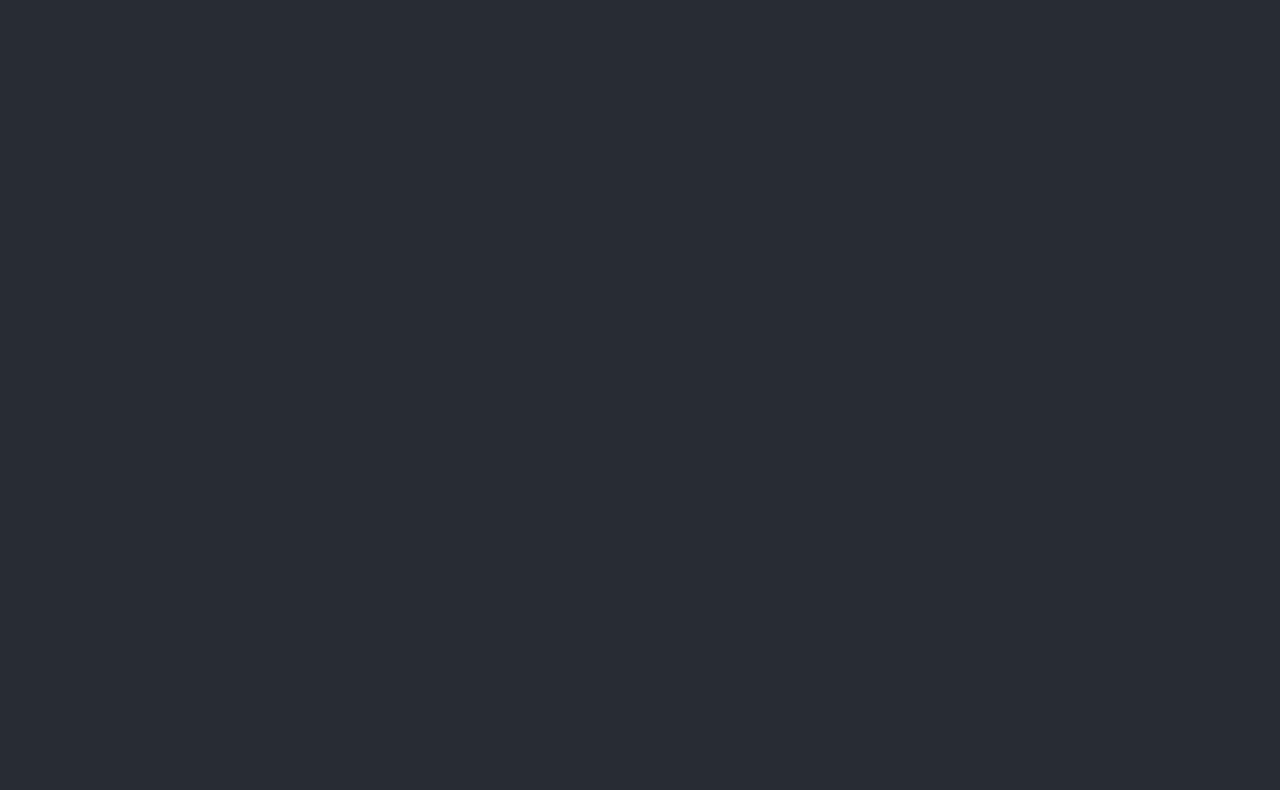
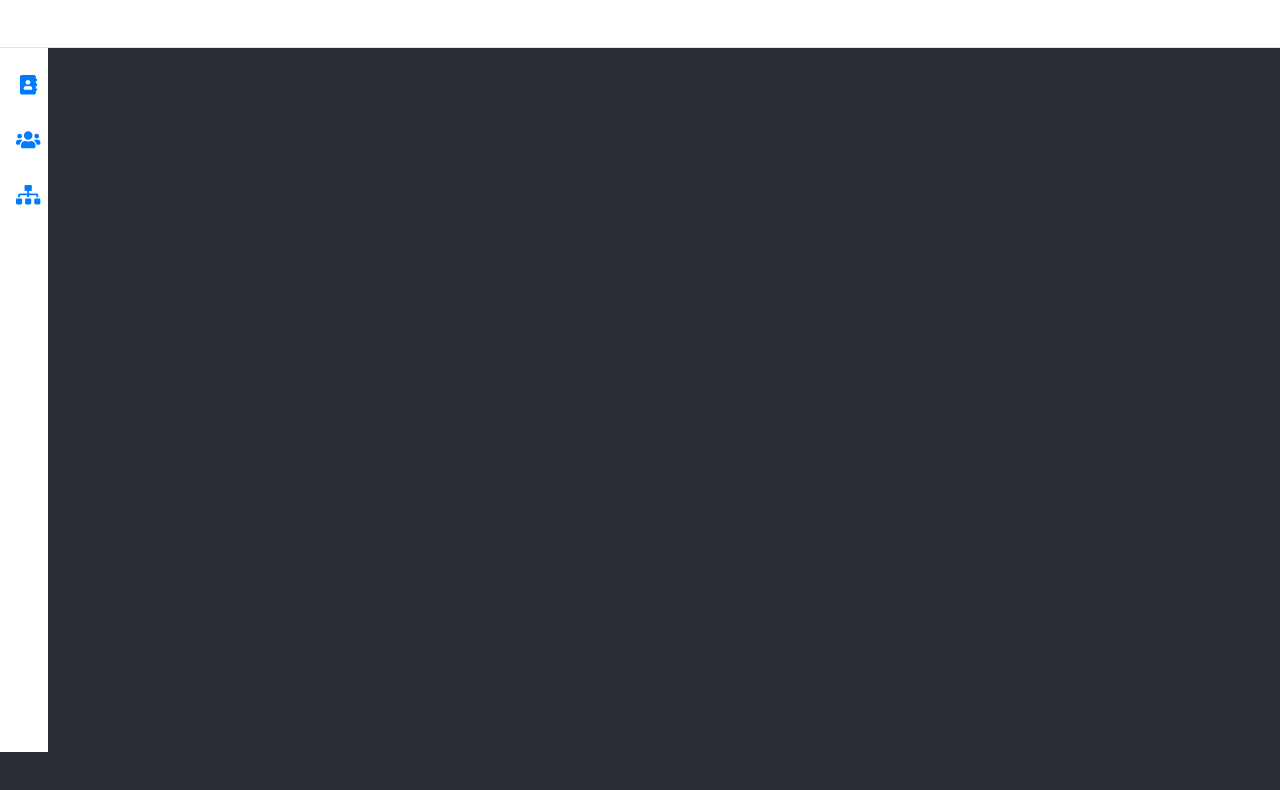
Before and after one commit to benesvoj/snhwebapp_4, a React (Create React App) app: page / in a window 1280 px wide. Shown: the top 790 px of the page. Built offline with nearby package versions, Linux system fonts and the light colour scheme.

Commit message:
added sidebar menu

```diff
--- a/package.json
+++ b/package.json
@@ -3,10 +3,15 @@
   "version": "0.1.0",
   "private": true,
   "dependencies": {
+    "@fortawesome/fontawesome-svg-core": "^1.2.35",
+    "@fortawesome/free-solid-svg-icons": "^5.15.3",
+    "@fortawesome/react-fontawesome": "^0.1.14",
     "@testing-library/jest-dom": "^5.12.0",
     "@testing-library/react": "^11.2.7",
     "@testing-library/user-event": "^12.8.3",
+    "bootstrap": "^4.6.0",
     "react": "^17.0.2",
+    "react-bootstrap": "^1.6.0",
     "react-dom": "^17.0.2",
     "react-scripts": "4.0.3",
     "web-vitals": "^1.1.2"
--- a/src/App.css
+++ b/src/App.css
@@ -1,7 +1,110 @@
-.App {
+html {
+  line-height: 1.15;
+  text-size-adjust: 100%;
+}
+
+body {
+  color: rgb(9, 30, 66);
+  font-family: Roboto, sans-serif;
+  font-size: 14px;
+  font-weight: normal;
+  line-height: 1.34;
+  background-color: rgb(255, 255, 255);
+  letter-spacing: 0.16px;
+  overflow-x: hidden;
+  overscroll-behavior-y: none;
+  font-style: normal;
+}
+
+.app-container {
   background-color: #282c34;
   min-height: 100vh;
   display: flex;
   font-size: calc(10px + 2vmin);
   color: white;
+  overflow: hidden;
+  padding: 0px;
 }
+
+/** TOP NAVIGACE **/
+.navigation-top {
+  width: 100%;
+  height: 48px;
+  display: flex;
+  position: fixed;
+  background-color: rgb(255, 255, 255);
+  box-shadow: rgb(223 225 230) 0px -1px 0px inset;
+  z-index: initial;
+}
+
+.navigation-top-logo {
+  cursor: pointer;
+  height: 48px;
+  width: 48px;
+  -webkit-box-align: center;
+  align-items: center;
+  -webkit-box-pack: center;
+  justify-content: center;
+  display: flex;
+}
+
+.navigation-panel {
+  display: flex;
+  flex: 1 1 100%;
+  padding-left: 16px;
+}
+
+/** KONEC TOP NAVIGACE **/
+
+/** HLAVNI KONTEJNER **/
+
+.main-container {
+  width: 100%;
+  display: flex;
+  flex: 1 0 auto;
+}
+
+/** SIDEBAR **/
+.navigation-sidebar {
+  display: flex;
+  flex-direction: column;
+  width: 48px;
+  min-width: 48px;
+  background-color: rgb(255, 255, 255);
+  z-index: 900;
+  height: calc(100vh - 48px);
+  top: 0px;
+  left: 0px;
+  transition: all 0.5s ease 0s;
+  overflow-x: hidden;
+  white-space: nowrap;
+}
+
+.siderbar-container {
+  width: 4.5rem;
+  height: 100%;
+}
+
+.sidebar-column {
+  height: 100%;
+}
+
+/** KONEC SIDEBAR **/
+
+.layout-content {
+  display: block;
+  flex: 1 0 auto;
+  overflow: hidden auto;
+  width: calc(100% - 48px);
+  height: calc(100vh - 48px);
+}
+
+.layout-wrapper {
+  position: relative;
+    display: flex;
+    flex: 1 0 auto;
+    flex-direction: column;
+    width: 100%;
+    height: calc(100vh - 48px);
+    overflow: hidden auto;
+}
--- a/src/App.js
+++ b/src/App.js
@@ -1,14 +1,30 @@
 import React from "react"
 
 import './App.css';
+import Navigation from './components/Navigation/navigation'
+import Sidebar from './components/Sidebar/siderbar'
+import Content from './components/Content/content'
+
+//fontawesome
+import { library } from '@fortawesome/fontawesome-svg-core';
+import { fas } from '@fortawesome/free-solid-svg-icons';
+
+//bootstrap
+import 'bootstrap/dist/css/bootstrap.min.css';
+
+library.add(fas)
 
 function App() {
   return (
-    <div className="App">
-      <div className="navigation-container"></div>
+    <div className="app-container">
+      <Navigation />
       <div className="main-container">
-        <div className="navigation-sidebar"></div>
-        <div className="layout-content"></div>
+        <div className="siderbar-container">
+        <Sidebar />
+        </div>
+        <div className="layout-content">
+          <Content />
+        </div>
       </div>
     </div>
   );
--- /dev/null
+++ b/src/components/Content/content.jsx
@@ -0,0 +1,13 @@
+import React from 'react'
+
+function Content() {
+    return(
+        <div className="layout-wrapper">
+            <div>
+
+            </div>
+        </div>
+    )
+}
+
+export default Content;
--- /dev/null
+++ b/src/components/Navigation/navigation.jsx
@@ -0,0 +1,16 @@
+import React from 'react'
+
+function Navigation() {
+    return (
+        <div className="navigation-top">
+            <div className="navigation-top-logo">
+
+            </div>
+            <div className="navigation-panel">
+
+            </div>
+        </div>
+    )
+}
+
+export default Navigation;
--- /dev/null
+++ b/src/components/Sidebar/siderbar.jsx
@@ -0,0 +1,43 @@
+import React from 'react';
+import { FontAwesomeIcon } from '@fortawesome/react-fontawesome'
+
+import 'bootstrap/dist/css/bootstrap.min.css'
+
+function Sidebar() {
+    return (
+        <div className="navigation-sidebar">
+            <div className="d-flex flex-column flex-shrink-0 sidebar-column">
+                <ul className="nav nav-pills nav-flush flex-column mb-auto text-center">
+                    <li className="nav-item">
+                        <a href="/" className="nav-link align-items-center justify-content-center nav-link-top" title="Soutěže" data-bs-toggle="tooltip" data-bs-placement="right">
+                            <FontAwesomeIcon icon={['fas', 'trophy']} size="xs" />
+                        </a>
+                    </li>
+                    <li className="nav-item">
+                        <a href="/oddily" className="nav-link align-items-center justify-content-center nav-link-top" title="Oddíly" data-bs-toggle="tooltip" data-bs-placement="right">
+                            <FontAwesomeIcon icon={['fas', 'address-book']} size="xs" />
+                        </a>
+                    </li>
+                    <li className="nav-item">
+                        <a href="/" className="nav-link align-items-center justify-content-center nav-link-top" title="Členové" data-bs-toggle="tooltip" data-bs-placement="right">
+                            <FontAwesomeIcon icon={['fas', 'users']} size="xs" />
+                        </a>
+                        <ul className="submenu dropdown-menu">
+                            <li className="nav-item"><a className="nav-link" href="/">Submenu item 1 </a></li>
+                            <li className="nav-item"><a className="nav-link" href="/">Submenu item 2 </a></li>
+                            <li className="nav-item"><a className="nav-link" href="/">Submenu item 3 </a></li>
+                        </ul>
+                    </li>
+                    <li className="nav-item">
+                        <a href="/" className="nav-link align-items-center justify-content-center nav-link-top" title="Products" data-bs-toggle="tooltip" data-bs-placement="right">
+                            <FontAwesomeIcon icon={['fas', 'sitemap']} size="xs" />
+                        </a>
+                    </li>
+                </ul>
+            </div>
+        </div>
+    )
+
+}
+
+export default Sidebar;
```
Also changed, not shown: 1 other file (tests, documents, lock files or other folders).
